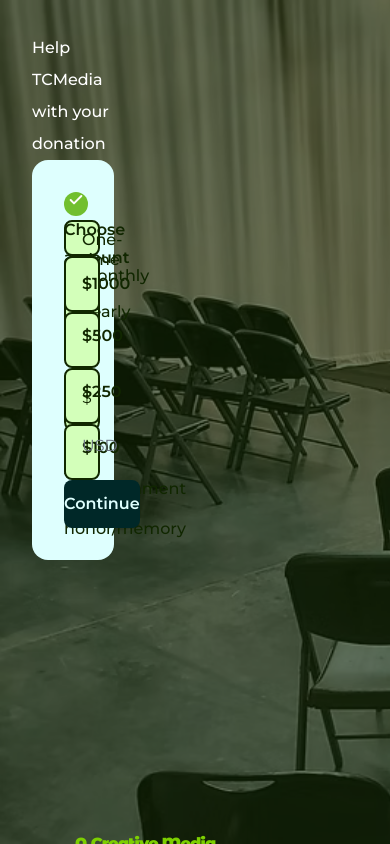
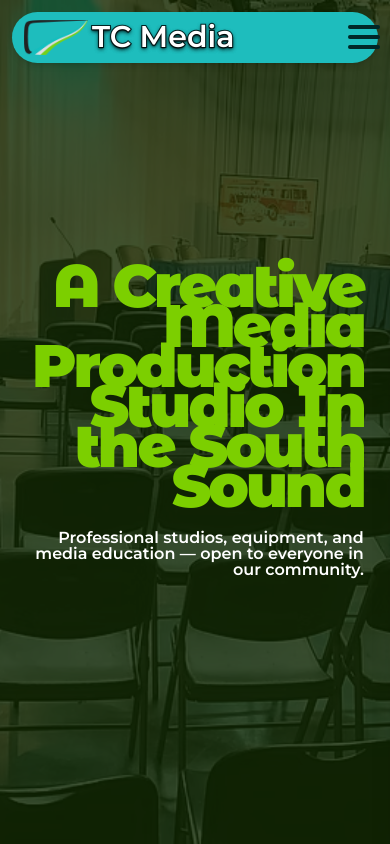
Before and after one commit to humano-web/tcmedia, a Next.js app: page / in a window 390 px wide. Built offline with nearby package versions, Linux system fonts and the light colour scheme.

Commit message:
Added mobile menu

```diff
--- a/app/(root)/home-client.tsx
+++ b/app/(root)/home-client.tsx
@@ -27,10 +27,10 @@ export default function Home() {
   return (
     <main className="w-full h-screen overflow-y-scroll overflow-x-hidden relative 2xl:inline-flex 2xl:flex-col justify-start items-start snap-mandatory snap-y">
       {/* Donation hero section */}
-      <div className="w-full min-h-screen px-7 pt-52 pb-12 2xl:inline-flex justify-start items-center gap-0 relative bg-[url('/6e18cc_a7b880eb0aab4ad0aee6bedf22d734de~mv2.avif')] bg-cover snap-start snap-always">
-        <div className="bg-tcgreen-dark/60 p-8 absolute left-0 top-0 h-full 2xl:flex justify-center items-center">
+      <div className="w-full min-h-screen px-7 2xl:pt-52 pb-12 flex flex-col 2xl:inline-flex justify-start items-center gap-0 relative bg-center bg-[url('/6e18cc_a7b880eb0aab4ad0aee6bedf22d734de~mv2.avif')] bg-cover snap-start snap-always">
+        <div className="2xl:bg-tcgreen-dark/60 bg-tcgreen-dark/80 p-8 absolute left-0 top-0 h-full flex flex-col-reverse 2xl:flex-row justify-center items-center">
           <motion.div
-            className="w-1/4 h-full 2xl:flex 2xl:flex-col justify-center items-center gap-2"
+            className="hidden 2xl:w-1/4 h-full 2xl:flex 2xl:flex-col justify-center items-center gap-2"
             initial={{ opacity: 0, x: -100 }}
             animate={{ opacity: 1, x: 0 }}
             transition={{ duration: 0.5 }}
@@ -149,13 +149,13 @@ export default function Home() {
             </div>
           </motion.div>
           <motion.div
-            className="2xl:flex-1 w-3/4 h-full 2xl:inline-flex 2xl:flex-col justify-center items-end gap-8"
+            className="2xl:flex-1 2xl:w-3/4 2xl:h-full 2xl:inline-flex 2xl:flex-col 2xl:justify-center 2xl:items-end gap-8"
             initial={{ opacity: 0, x: 100 }}
             animate={{ opacity: 1, x: 0 }}
             transition={{ duration: 0.5 }}
           >
-            <div className="w-3/4 2xl:flex 2xl:flex-col justify-center items-end gap-2.5">
-              <div className="text-right justify-center items-center text-lime-500 2xl:text-8xl font-black font-['Montserrat_Alternates'] leading-16 tracking-tighter">
+            <div className="2xl:w-3/4 flex flex-row 2xl:flex-col 2xl:justify-center 2xl:items-end gap-2 pb-6 2xl:pb-0">
+              <div className="text-right 2xl:justify-center 2xl:items-center text-lime-500 2xl:text-8xl text-6xl font-black font-['Montserrat_Alternates'] 2xl:leading-16 leading-10 tracking-tighter">
                 {introText.map((word, index) => (
                   <motion.span
                     key={index}
@@ -169,8 +169,8 @@ export default function Home() {
                 ))}
               </div>
             </div>
-            <div className="w-1/2 2xl:flex justify-center items-center gap-2.5">
-              <div className="2xl:flex-1 text-right justify-start text-white 2xl:text-2xl font-semibold font-['Montserrat'] leading-7">
+            <div className="2xl:w-1/2 2xl:flex justify-center items-center gap-2">
+              <div className="2xl:flex-1 text-right justify-start text-white 2xl:text-2xl font-semibold font-['Montserrat'] 2xl:leading-7 leading-4">
                 Professional studios, equipment, and media education — open to
                 everyone in our community.
               </div>
@@ -180,10 +180,10 @@ export default function Home() {
       </div>
 
       {/* Practical media learning section */}
-      <div className="w-full min-h-screen px-32 relative 2xl:flex 2xl:flex-rows justify-start items-start gap-20 bg-[url('/classes.jpg')] bg-cover bg-center snap-start snap-always">
-        <div className="bg-tcteal-dark/75 absolute px-20 py-36 inset-0 2xl:flex 2xl:flex-col">
+      <div className="w-full min-h-screen 2xl:px-32 relative 2xl:flex 2xl:flex-rows justify-start items-start gap-20 bg-[url('/classes.jpg')] bg-cover bg-top-left 2xl:bg-center snap-start snap-always">
+        <div className="bg-tcteal-dark/75 absolute px-10 2xl:px-20 py-36 inset-0 2xl:flex 2xl:flex-col h-full justify-center items-center place-content-center gap-6">
           <motion.div
-            className="w-1/2 justify-center text-tcteal 2xl:text-9xl font-black font-['Montserrat_Alternates'] leading-20 pt-10 tracking-tighter"
+            className="2xl:w-1/2 justify-center text-tcteal text-7xl 2xl:text-9xl font-black font-['Montserrat_Alternates'] 2xl:leading-20 leading-12 2xl:pt-10 tracking-tighter pb-6 2xl:pb-0"
             initial={{ opacity: 0, x: 50 }}
             whileInView={{ opacity: 1, x: 0 }}
             transition={{ duration: 0.5 }}
@@ -193,7 +193,7 @@ export default function Home() {
           </motion.div>
           <div className="2xl:flex-1 2xl:inline-flex 2xl:flex-col justify-end items-end gap-2.5">
             <motion.div
-              className="w-1/2 justify-center text-tcteal 2xl:text-3xl font-medium font-['Montserrat'] leading-9"
+              className="2xl:w-1/2 justify-center text-tcteal 2xl:text-3xl font-medium font-['Montserrat'] leading-4 2xl:leading-9"
               initial={{ opacity: 0, y: 50 }}
               whileInView={{ opacity: 1, y: 0 }}
               transition={{ duration: 0.5 }}
--- a/components/header.tsx
+++ b/components/header.tsx
@@ -1,9 +1,28 @@
+"use client";
+import { useState, useEffect } from "react";
+import Link from "next/link";
+import Image from "next/image";
 import Logo from "./logo";
 import Menu from "./menu";
 
+
 function Header() {
+
+  const [open, setOpen] = useState(false);
+
+  // Lock body scroll while drawer is open
+  useEffect(() => {
+    document.body.style.overflow = open ? "hidden" : "";
+    return () => {
+      document.body.style.overflow = "";
+    };
+  }, [open]);
+
+
   return (
+    <>
       <header className="hidden 2xl:flex 2xl:flex-row fixed z-50 left-0 right-0 justify-center items-center object-center gap-3 pt-8">
+
         <div className="basis-6 self-stretch relative 2xl:flex justify-center items-center">
           <div data-svg-wrapper className="scale-125">
             <svg
@@ -45,7 +64,7 @@ function Header() {
             <br />
             Today!
           </div>
-        <div className="size-32 2xl:flex absolute origin-center rotate-[-30deg] justify-center items-center text-tcteal-dark 2xl:text-4xl font-extrabold font-['Montserrat'] leading-7 tracking-tighter">
+          <div className="size-32 flex absolute origin-center rotate-[-30deg] justify-center items-center text-teal-dark text-4xl font-extrabold font-['Montserrat'] leading-7 tracking-tighter">
             Donate
             <br />
             Today!
@@ -75,7 +94,129 @@ function Header() {
             </div>
           </div>
         </div>
+        <div className="flex flex-row 2xl:hidden absolute top-10 right-5 text-2xl font-bold font-['Montserrat'] text-white">
+          <Image
+            alt=""
+            width={168}
+            height={64}
+            className="w-24 h-auto text-shadow-black"
+            src="/tc_white.png"
+          />
+          <span className="text-3xl font-bold font-['Montserrat'] text-white text-shadow-lg leading-6 tracking-tighter flex items-end text-shadow-black">
+            TC<br />Media
+          </span>
+
+        </div>
       </header>
+
+      <header className="fixed top-3 left-3 right-3 z-50 md:hidden">
+        <div
+          className="flex items-center justify-between rounded-full px-3 py-2 shadow-md bg-tcteal"
+        >
+          <Link href="/" className="flex items-center gap-1">
+            <Image width={500} height={64} src="/tcm_hlogo.png" alt="TC Media" className="w-16 h-auto" />
+            <div className="relative flex items-center justify-center w-xs h-8">
+
+              <span className="font-montserrat font-semibold text-white text-3xl align-middle text-right leading-3 text-shadow-md/50 absolute left-0"
+                style={{
+                  WebkitTextFillColor: "white",
+                  WebkitTextStrokeWidth: "2px",
+                  WebkitTextStrokeColor: "#002828",
+                }}
+
+              >
+                TC Media
+              </span>
+              <span className="font-montserrat font-semibold text-white text-3xl align-middle text-right leading-3 text-shadow-md/50 absolute left-0"
+              >
+                TC Media
+              </span>
+            </div>
+          </Link>
+
+          <button
+            type="button"
+            aria-label={open ? "Close menu" : "Open menu"}
+            aria-expanded={open}
+            aria-controls="mobile-nav-drawer"
+            onClick={() => setOpen((v) => !v)}
+            className="flex h-8 w-8 items-center justify-center rounded-full transition-transform active:scale-95"
+          >
+            <span className="relative block h-6 w-8">
+              <span
+                className={`absolute left-0 top-0 h-1 w-8 bg-tcteal-dark rounded-full transition-transform duration-200 ${open ? "translate-y-1.5 rotate-45" : ""
+                  }`}
+              />
+              <span
+                className={`absolute left-0 top-2.5 h-1 w-8 bg-tcteal-dark rounded-full transition-opacity duration-150 ${open ? "opacity-0" : "opacity-100"
+                  }`}
+              />
+              <span
+                className={`absolute left-0 bottom-0 h-1 w-8 bg-tcteal-dark rounded-full transition-transform duration-200 ${open ? "-translate-y-1.5 -rotate-45" : ""
+                  }`}
+              />
+            </span>
+          </button>
+        </div>
+      </header>
+      {/* Backdrop */}
+      <div
+        onClick={() => setOpen(false)}
+        aria-hidden="true"
+        className={`fixed inset-0 z-40 bg-black/50 transition-opacity duration-300 md:hidden ${open ? "opacity-100 pointer-events-auto" : "opacity-0 pointer-events-none"
+          }`}
+      />
+
+      {/* Slide-out drawer */}
+      <nav
+        id="mobile-nav-drawer"
+        aria-hidden={!open}
+        className={`fixed top-0 right-0 z-50 h-full w-72 max-w-[80%] bg-neutral-950 shadow-xl transition-transform duration-300 ease-out md:hidden ${open ? "translate-x-0" : "translate-x-full"
+          }`}
+      >
+        <div className="flex items-center justify-between px-5 pt-5 pb-3">
+          <span className="font-montserrat font-semibold text-white text-sm">
+            Menu
+          </span>
+          <button
+            type="button"
+            aria-label="Close menu"
+            onClick={() => setOpen(false)}
+            className="flex h-8 w-8 items-center justify-center rounded-full bg-tcgreen"
+          >
+            <span className="relative block h-4 w-4">
+              <span className="absolute left-0 top-1/2 h-0.5 w-4 -translate-y-1/2 rotate-45 bg-black" />
+              <span className="absolute left-0 top-1/2 h-0.5 w-4 -translate-y-1/2 -rotate-45 bg-black" />
+            </span>
+          </button>
+        </div>
+
+        <ul className="flex flex-col px-2 pt-2">
+          {/* {NAV_LINKS.map((link) => (
+            <li key={link.href}>
+              <Link
+                href={link.href}
+                onClick={() => setOpen(false)}
+                className="block px-3 py-4 font-montserrat font-medium text-lg text-white border-b border-white/10 active:bg-white/5"
+              >
+                {link.label}
+              </Link>
+            </li>
+          ))} */}
+        </ul>
+
+        <div className="px-5 pt-6">
+          <Link
+            href="/donate"
+            onClick={() => setOpen(false)}
+            className="block w-full rounded-full py-3 text-center font-semibold bg-tcgreen"
+          >
+            Donate Today
+          </Link>
+        </div>
+      </nav>
+
+    </>
   );
 }
 
```
Lines whose indentation alone changed are shown as unchanged.
